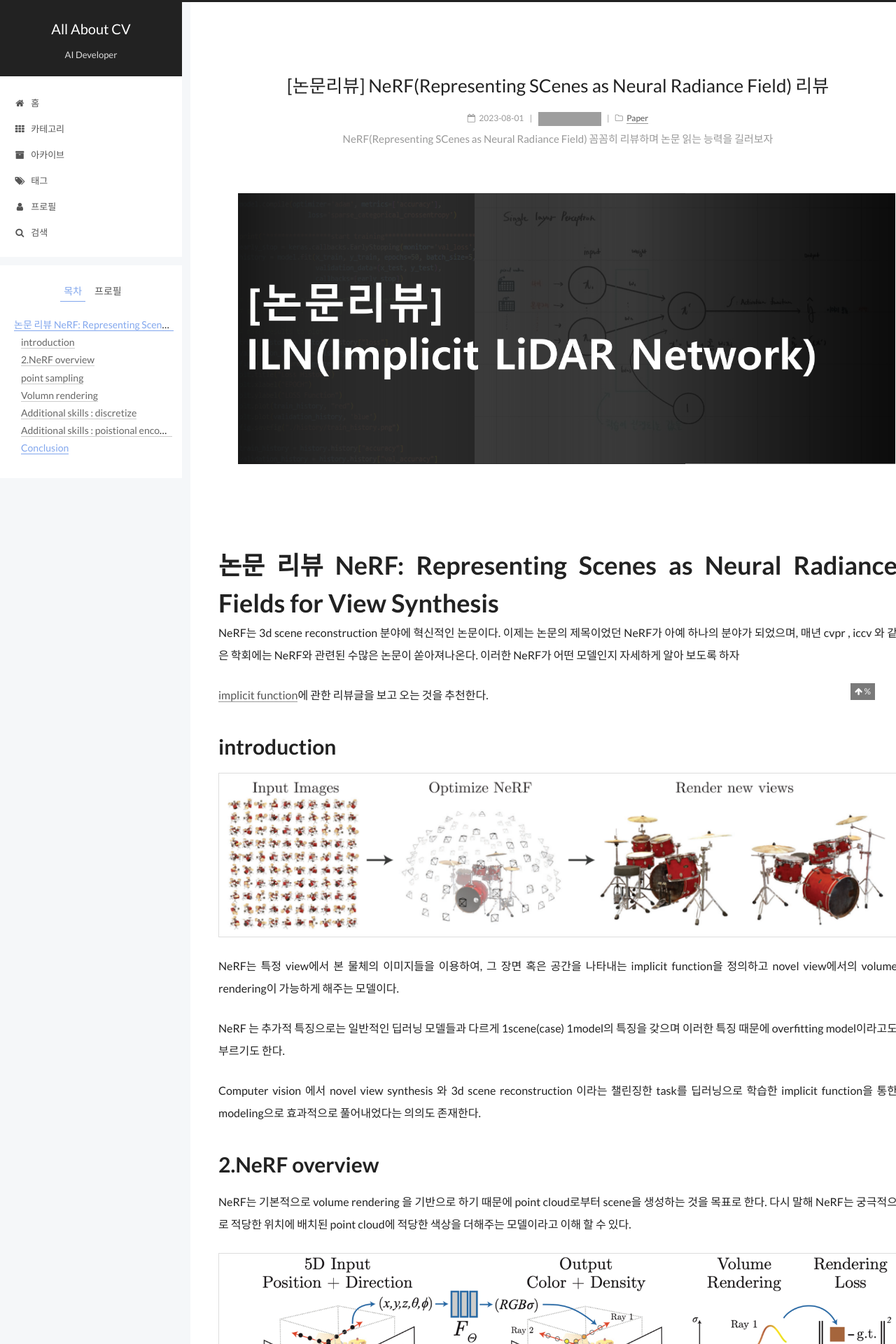
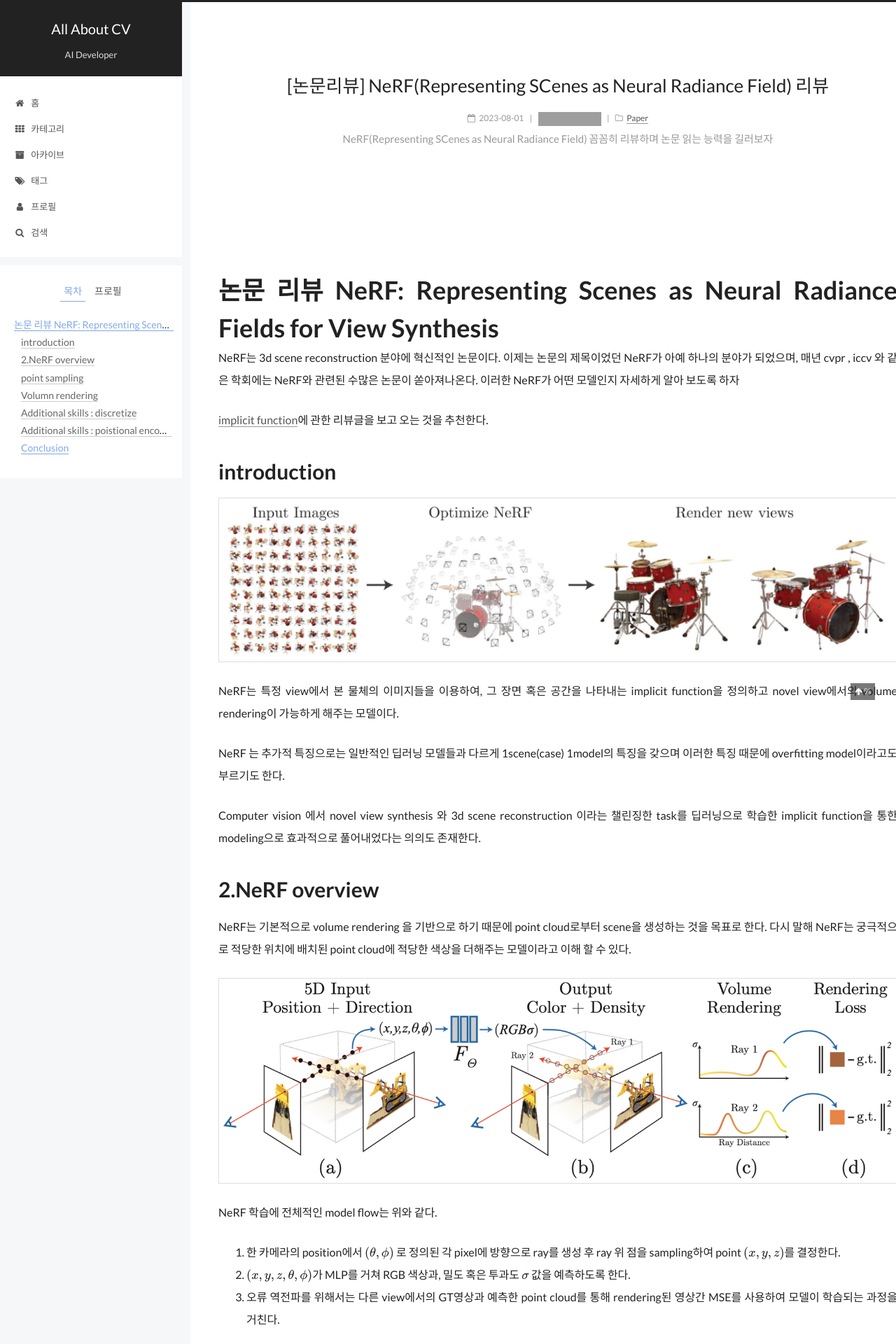
Before and after one commit to donguk071/donguk071.github.io, a Jekyll site: the page built from _posts/2023-08-01-NeRF.md, in a window 1280 px wide. Shown: the top 1920 px of the page at 70% size. Built offline with Jekyll 4.4.1, drawn with Linux system fonts in a browser that asks for light colours; formulas are drawn with MathJax 3; comment, search, counter and statistics services are not loaded; grey boxes are pictures that could not be loaded.

Commit message:
wait for update thumbnail

```diff
--- a/_posts/2023-08-01-NeRF.md
+++ b/_posts/2023-08-01-NeRF.md
@@ -3,7 +3,7 @@ layout: post
 title: "[논문리뷰] NeRF(Representing SCenes as Neural Radiance Field) 리뷰"
 date: 2023-08-01
 categories: Paper
-photos: /assets/post_images/titleImg/iln.png
+photos:
 tags: [NeRF, 논문리뷰, implicitfunction]
 description: " NeRF(Representing SCenes as Neural Radiance Field) 꼼꼼히 리뷰하며 논문 읽는 능력을 길러보자"
 published: true
```
